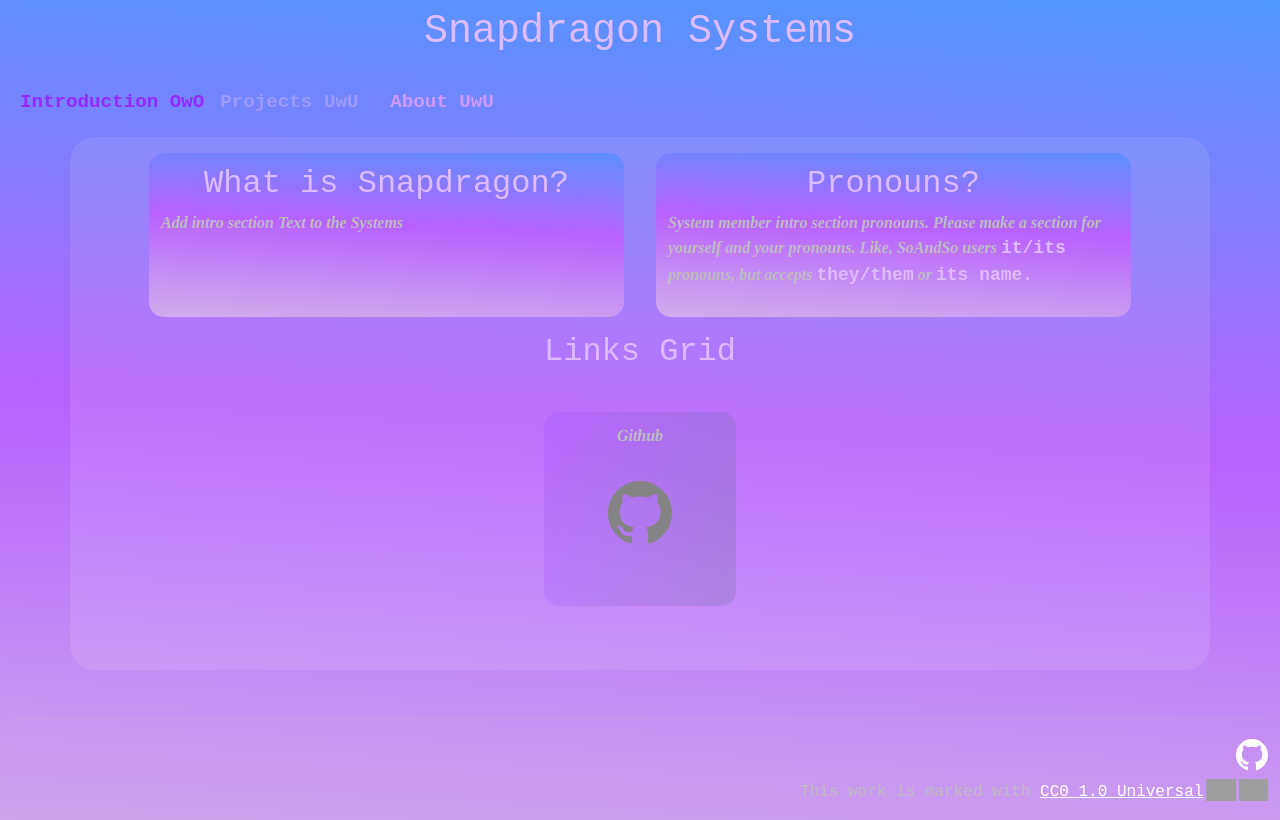
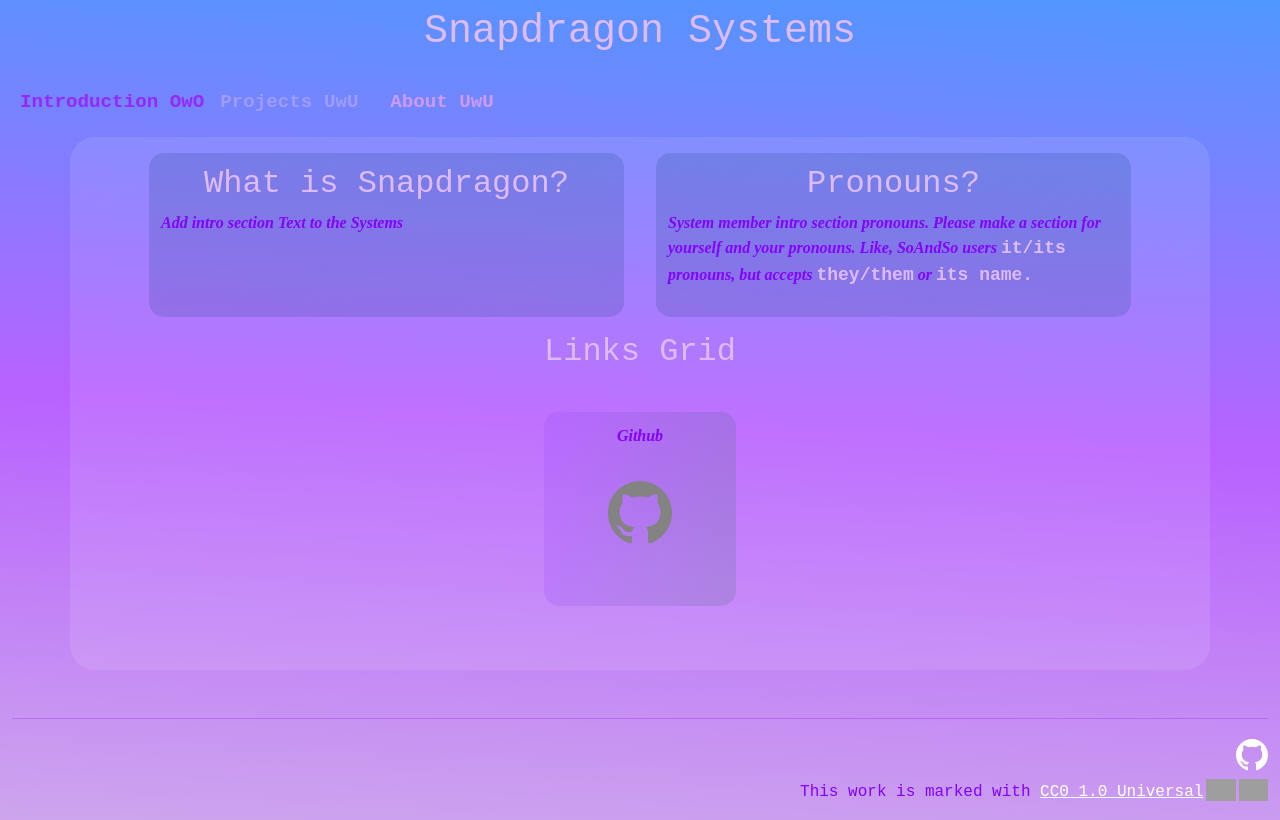
Before and after one commit to Snapdragon-Systems/snapdragon.systems, an Angular app: page /#/home in a window 1280 px wide. Built offline with nearby package versions, Linux system fonts and the light colour scheme; grey boxes are pictures that could not be loaded.

Commit message:
Make More Readable

```diff
--- a/src/app/about/about-section/about-section.component.css
+++ b/src/app/about/about-section/about-section.component.css
@@ -15,7 +15,5 @@ h2 {
   font-family: MoreSugar;
   font-weight: 400;
   border-radius: 15px;
-  background: linear-gradient(183deg, #00c0ff, #b861ff, #dfdfdf);
-  background-size: 180% 180%;
-  animation: gradient-animation 24s ease infinite;
+  background-color: rgba(0, 57, 107, 0.151);
 }
--- a/src/app/home/home.component.css
+++ b/src/app/home/home.component.css
@@ -15,9 +15,7 @@ h2 {
   font-family: MoreSugar;
   font-weight: 400;
   border-radius: 15px;
-  background: linear-gradient(183deg, #00c0ff, #b861ff, #dfdfdf);
-  background-size: 180% 180%;
-  animation: gradient-animation 24s ease infinite;
+  background-color: rgba(0, 57, 107, 0.151);
 }
 
 .pronouns {
--- a/src/styles.css
+++ b/src/styles.css
@@ -7,7 +7,7 @@ main {
   position: absolute;
   min-width: 100%;
   min-height: 100%;
-  color: rgb(190, 190, 190);
+  color: rgb(132, 0, 255);
   background: linear-gradient(183deg, #00c0ff, #b861ff, #dfdfdf);
   background-size: 180% 180%;
   animation: gradient-animation 24s ease infinite;
```
